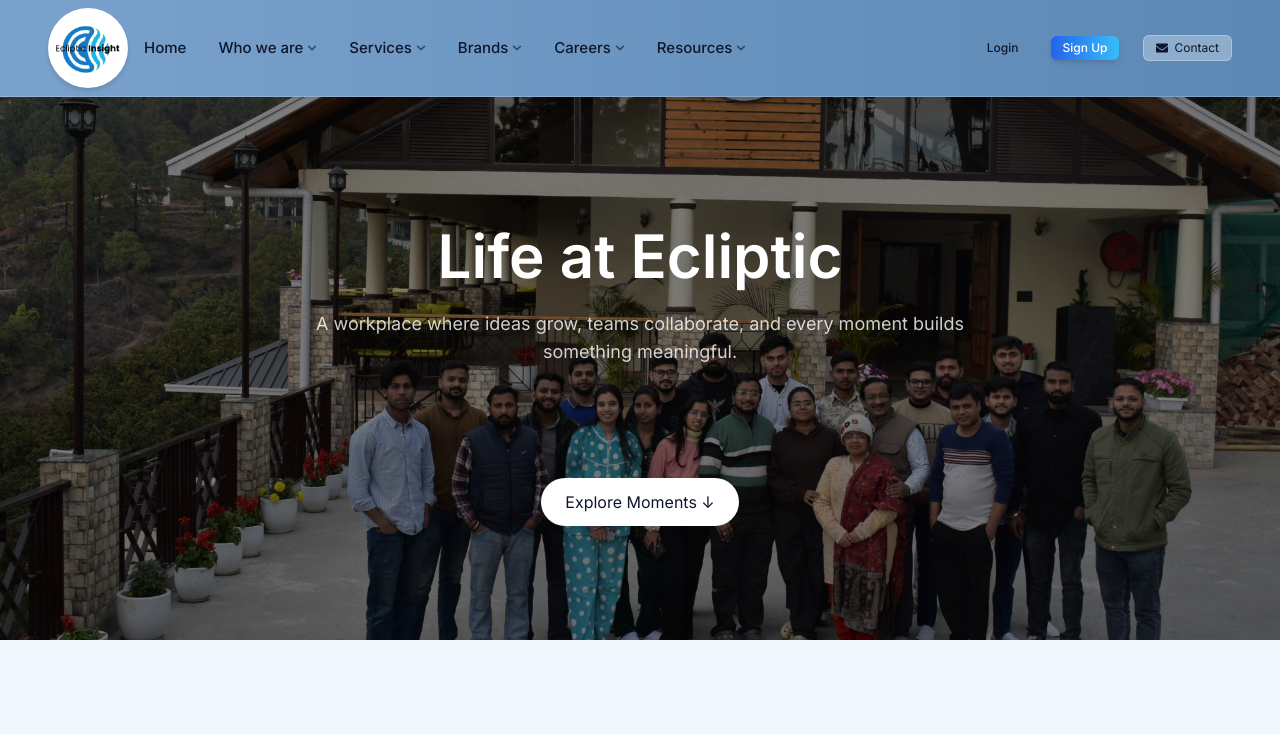
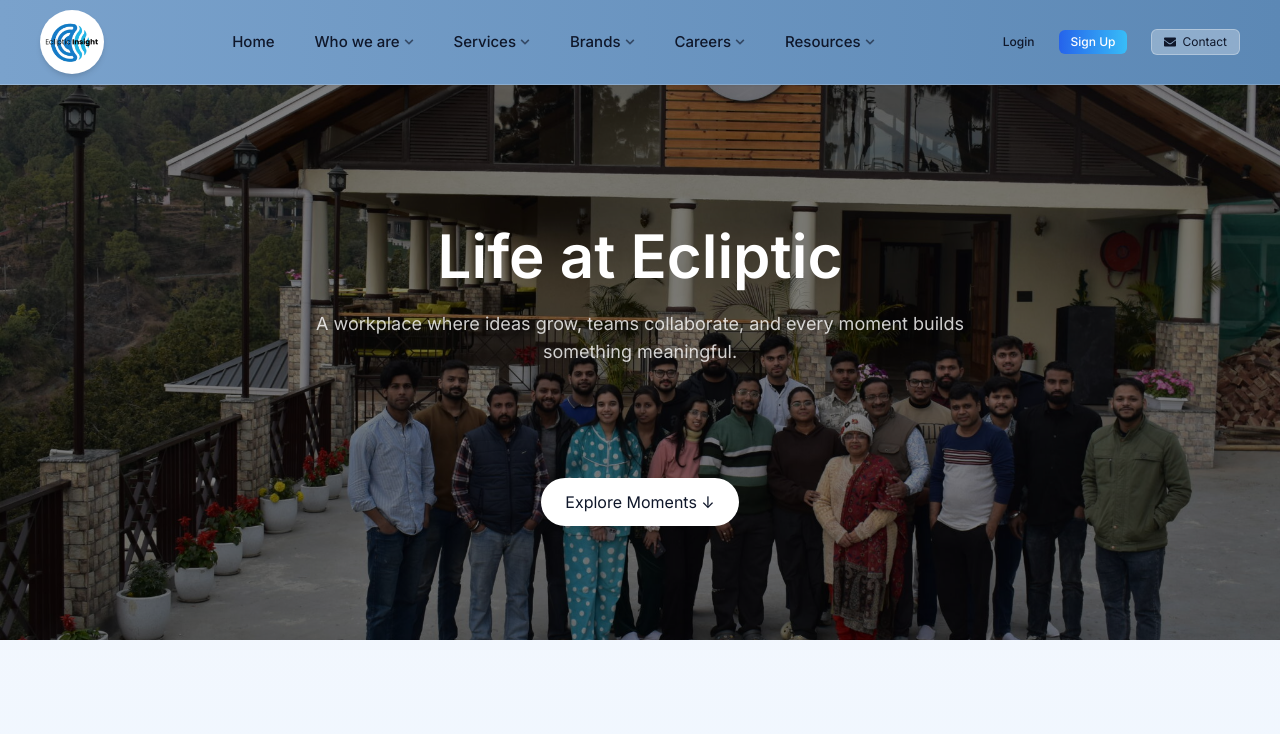
Before and after one commit to akashbaranwal208/Ecliptic-Insight, a React (Vite) app: page /life in a window 1280 px wide. Shown: the top 734 px of the page. Built offline with nearby package versions, Linux system fonts and the light colour scheme.

Commit message:
responsivness

```diff
--- a/src/components/layout/NavBar.jsx
+++ b/src/components/layout/NavBar.jsx
@@ -117,14 +117,15 @@
       className={`w-full transition-all duration-300
       bg-gradient-to-r from-[#7AA2CC] to-[#5C88B5]
       border-b border-white/20 shadow-sm
-        ${scrolled ? "py-1" : "py-2"}
+      ${scrolled ? "py-1.5" : "py-2.5"}
       `}
     >
-        <div className="max-w-7xl mx-auto px-4 sm:px-6 md:px-10 lg:px-12 flex items-center justify-between gap-4">
+      <div className="w-full px-4 sm:px-6 lg:px-10 flex items-center">
 
-          {/* LOGO - Fixed size, no scroll shrink */}
-          <Link to="/" className="flex-shrink-0">
-            <div className="h-16 w-16 md:h-20 md:w-20 rounded-full bg-white p-1.5 flex items-center justify-center shadow-md hover:scale-105 transition-all duration-300">
+        {/* LEFT - LOGO */}
+        <div className="flex-shrink-0">
+          <Link to="/">
+            <div className="h-14 w-14 md:h-16 md:w-16 rounded-full bg-white p-1 flex items-center justify-center shadow-md hover:scale-105 transition">
               <img
                 src={logo}
                 alt="logo"
@@ -132,28 +133,30 @@
               />
             </div>
           </Link>
+        </div>
 
-          {/* MENU */}
-          <ul className="hidden md:flex items-center gap-6 lg:gap-8 text-[15px] font-medium text-[#0F172A]">
+        {/* CENTER - MENU */}
+        <div className="flex-1 flex justify-center">
+          <ul className="hidden md:flex items-center gap-8 lg:gap-10 text-[15px] font-medium text-[#0F172A]">
 
-  {/* ✅ HOME BUTTON */}
+            {/* HOME */}
             <li className="relative group">
               <Link
                 to="/"
-      className={`flex items-center gap-1 hover:text-[#1E40AF] transition py-1.5 ${
+                className={`hover:text-[#1E40AF] transition ${
                   location.pathname === "/" ? "text-[#1E40AF]" : ""
                 }`}
               >
                 Home
               </Link>
-
-    {/* underline */}
               <span className="absolute left-0 -bottom-1.5 h-[2px] w-0 bg-[#1E40AF] group-hover:w-full transition-all duration-300"></span>
             </li>
+
+            {/* OTHER MENUS */}
             {Object.keys(menuData).map((key) => (
               <li
                 key={key}
-                className="relative cursor-pointer group flex items-center gap-1 hover:text-[#1E40AF] transition py-1.5"
+                className="relative cursor-pointer group flex items-center gap-1 hover:text-[#1E40AF] transition"
                 onMouseEnter={() => handleMouseEnter(key)}
                 onMouseLeave={handleMouseLeave}
               >
@@ -164,9 +167,10 @@
               </li>
             ))}
           </ul>
+        </div>
 
         {/* RIGHT SIDE */}
-          <div className="hidden md:flex items-center gap-4 lg:gap-6 ml-auto">
+        <div className="hidden md:flex items-center gap-5 lg:gap-6">
 
           {token ? (
             <>
@@ -183,7 +187,7 @@
 
               <button
                 onClick={handleLogout}
-                  className="px-3 py-1 rounded-md bg-red-500 text-white text-xs font-medium hover:bg-red-600 transition shadow"
+                className="px-3 py-1 rounded-md bg-red-500 text-white text-xs font-medium hover:bg-red-600 transition"
               >
                 Logout
               </button>
@@ -192,14 +196,14 @@
             <>
               <Link
                 to="/login"
-                  className="text-xs font-medium text-[#0F172A] hover:text-[#1E40AF] transition px-2 py-1"
+                className="text-xs font-medium text-[#0F172A] hover:text-[#1E40AF] transition"
               >
                 Login
               </Link>
 
               <Link
                 to="/signup"
-                  className="px-3 py-1 rounded-md bg-gradient-to-r from-[#2563EB] to-[#38BDF8] text-white text-xs font-medium hover:scale-105 transition shadow-md"
+                className="px-3 py-1 rounded-md bg-gradient-to-r from-[#2563EB] to-[#38BDF8] text-white text-xs font-medium hover:scale-105 transition"
               >
                 Sign Up
               </Link>
--- a/src/components/sections/Hero.jsx
+++ b/src/components/sections/Hero.jsx
@@ -51,14 +51,14 @@
       </motion.div>
 
       {/* Content */}
-      <div className="relative z-10 mx-auto flex items-center min-h-[80vh] md:min-h-screen max-w-6xl px-4 sm:px-6 md:px-10 pt-16 md:pt-20">
+      <div className="relative z-10  flex items-center min-h-[80vh] md:min-h-screen max-w-6xl px-4 sm:px-6 md:px-10 pt-16 md:pt-20">
 
-        <div className="grid w-full grid-cols-12">
+        <div className="grid w-full max-w-[1400px] grid-cols-12">
           <motion.div
             style={{ rotateX, rotateY }}
             initial="hidden"
             animate="show"
-            className="col-span-12 md:col-span-7 lg:col-span-6"
+            className="col-span-12 md:col-span-7 lg:col-span-6 xl:col-span-5"
           >
             <div className="relative overflow-hidden rounded-[28px] border border-white/20 bg-white/5 p-5 sm:p-6 md:p-8 shadow-[0_20px_80px_rgba(0,0,0,0.42)] backdrop-blur-2xl">
 
```
Lines whose indentation alone changed are shown as unchanged.
